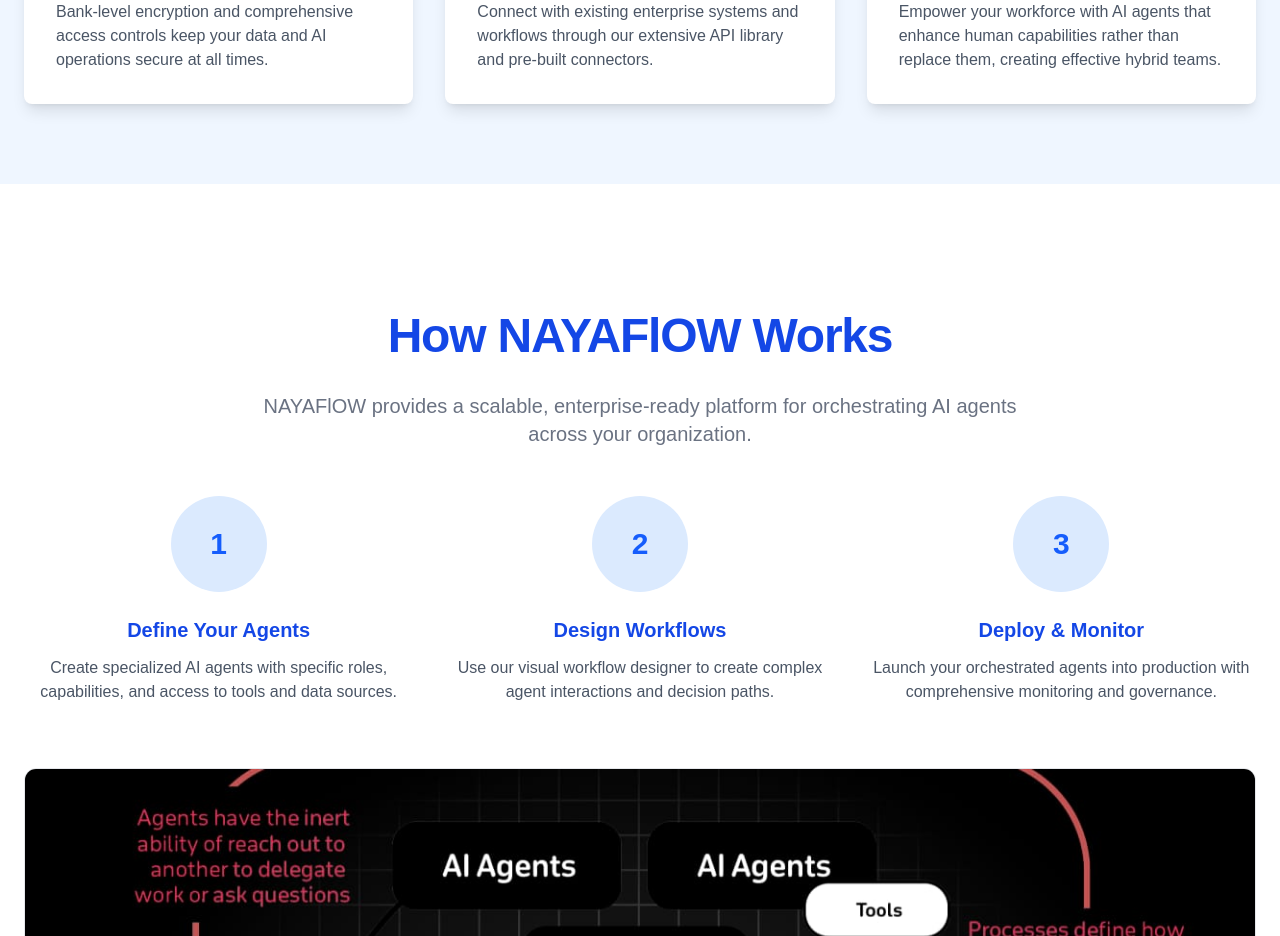
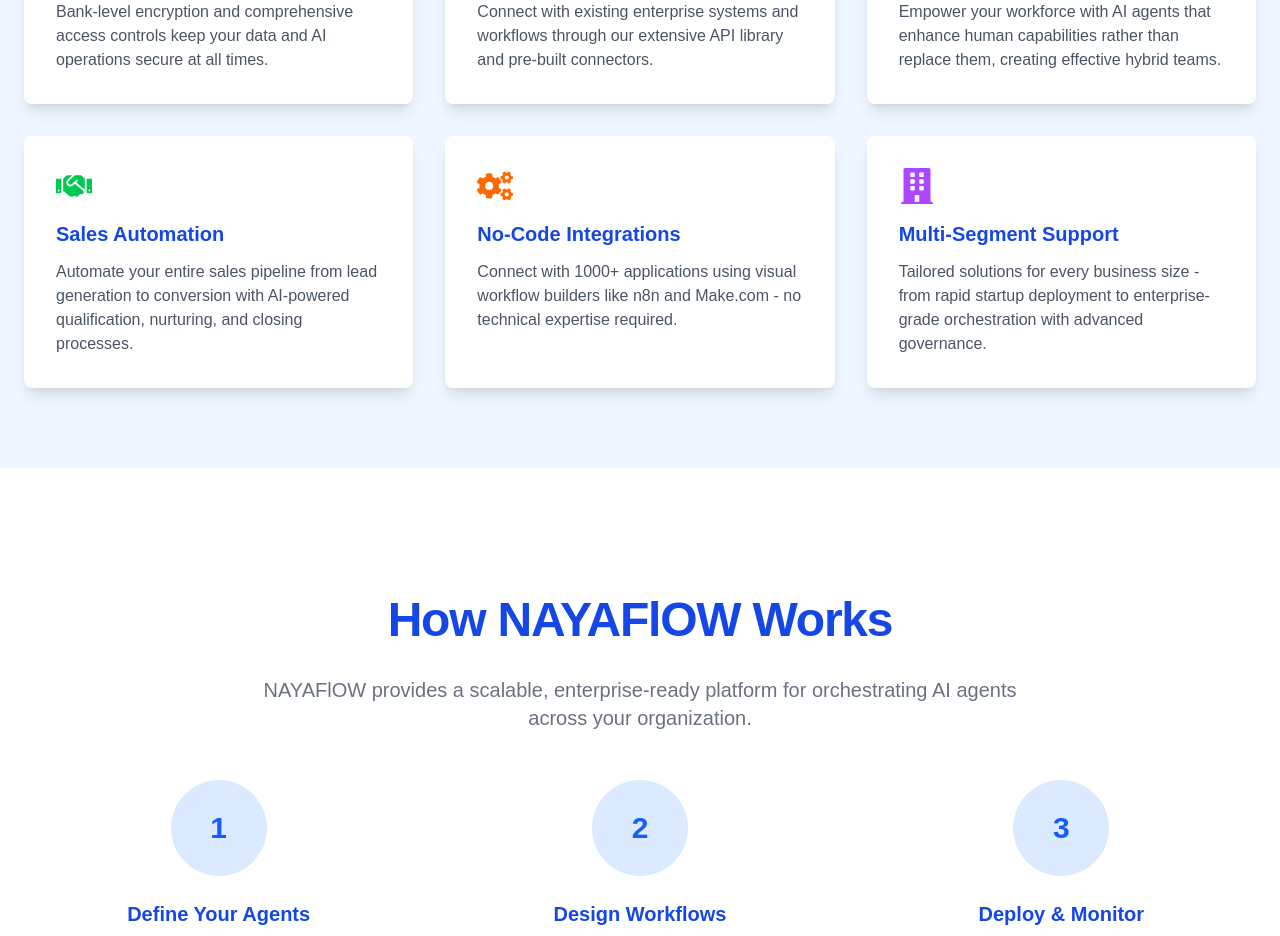
Before and after one commit to yasir23/NayaFlow, a Next.js app: page / in a window 1280 px wide. Shown: the part 1820-2756 px from the top of the page. Built offline with nearby package versions, Linux system fonts and the light colour scheme.

Commit message:
Apply patch [skip ci]

```diff
--- a/src/components/Features.tsx
+++ b/src/components/Features.tsx
@@ -34,6 +34,21 @@ const Features = () => {
       icon: <FaUsersCog size={36} className="text-blue-500" />,
       title: "Human-AI Collaboration",
       description: "Empower your workforce with AI agents that enhance human capabilities rather than replace them, creating effective hybrid teams."
+    },
+    {
+      icon: <FaHandshake size={36} className="text-green-500" />,
+      title: "Sales Automation",
+      description: "Automate your entire sales pipeline from lead generation to conversion with AI-powered qualification, nurturing, and closing processes."
+    },
+    {
+      icon: <FaCogs size={36} className="text-orange-500" />,
+      title: "No-Code Integrations",
+      description: "Connect with 1000+ applications using visual workflow builders like n8n and Make.com - no technical expertise required."
+    },
+    {
+      icon: <FaBuilding size={36} className="text-purple-500" />,
+      title: "Multi-Segment Support",
+      description: "Tailored solutions for every business size - from rapid startup deployment to enterprise-grade orchestration with advanced governance."
     }
   ];
 
```
